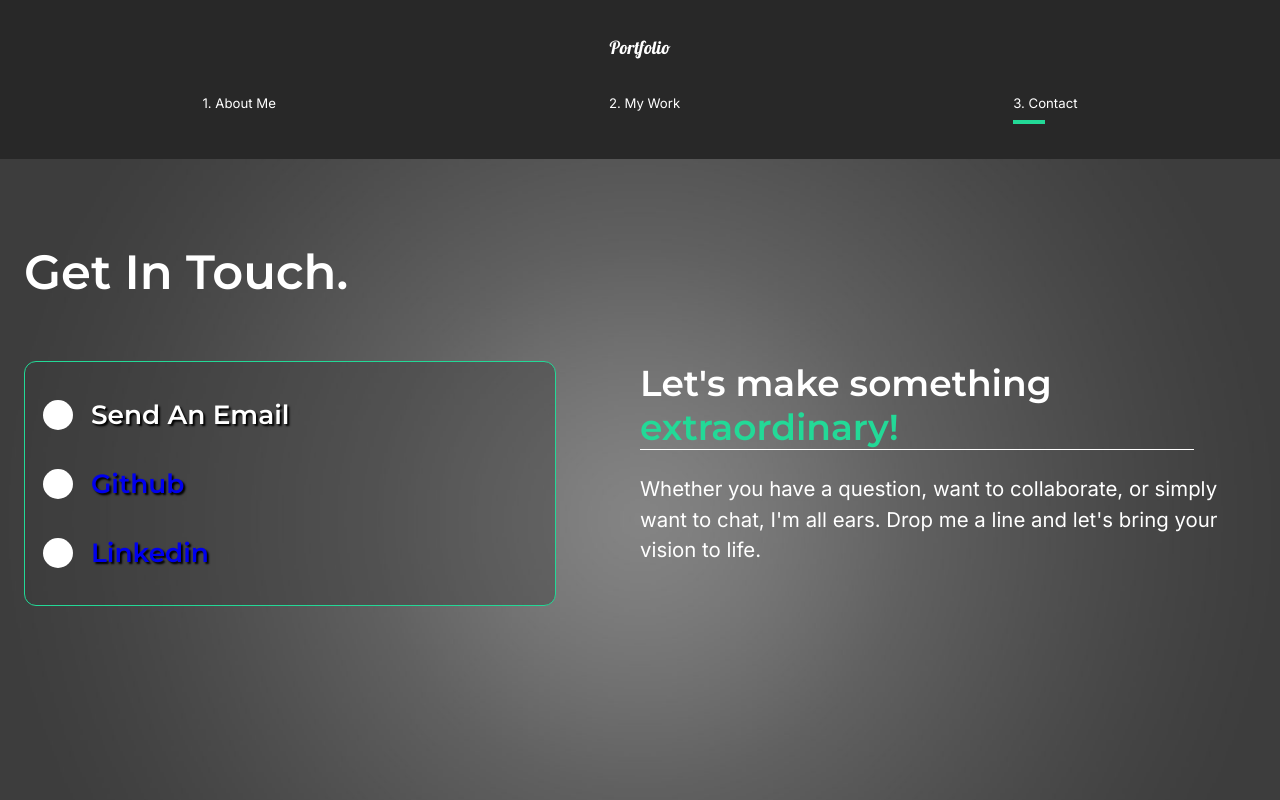
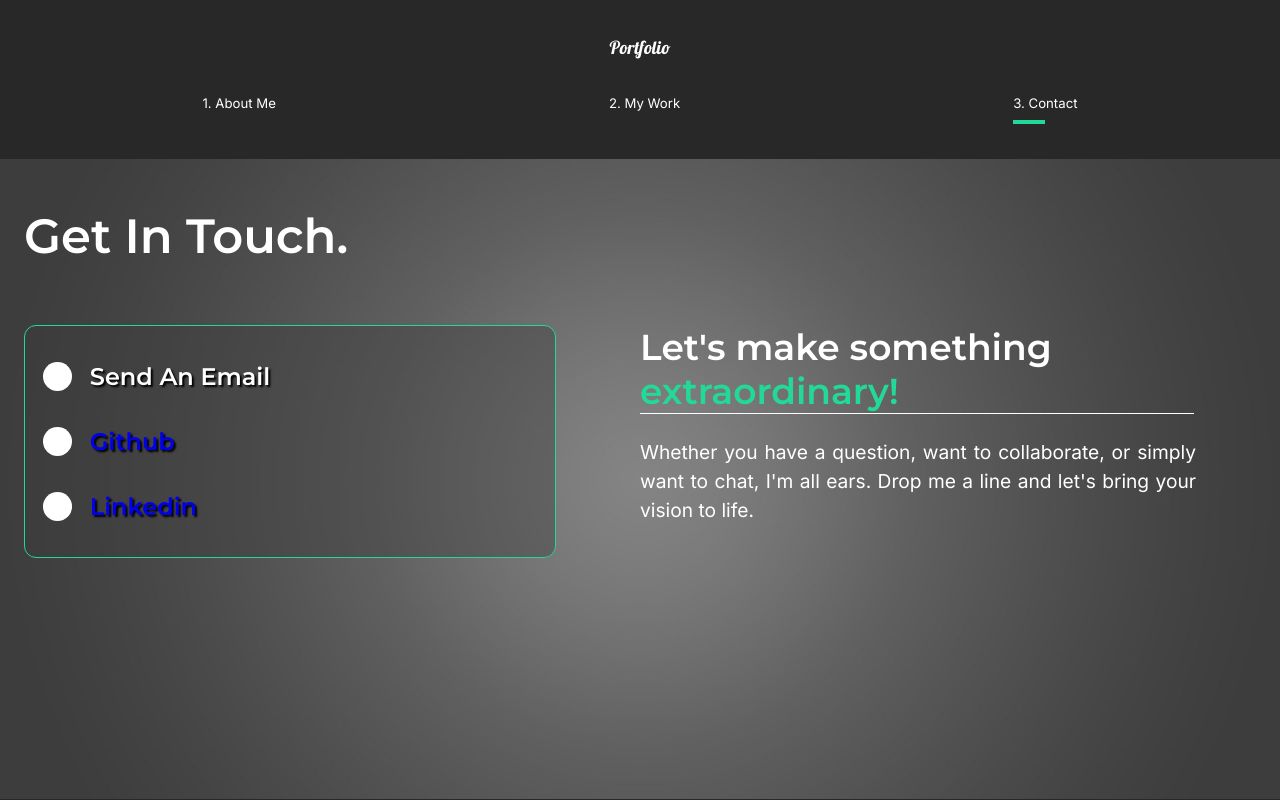
Before and after one commit to ViktorZbodulja/Portfolio, a React (Create React App) app: page /contact in a window 1280 px wide. Shown: the top 800 px of the page. Built offline with nearby package versions, Linux system fonts and the light colour scheme.

Commit message:
Contact page edited, faq anim edited, footer edited

```diff
--- a/src/components/CoursesList.jsx
+++ b/src/components/CoursesList.jsx
@@ -19,7 +19,7 @@ function CoursesList() {
             </div>
             <div className='course_description'>
               <p>|Flutter bootcamp|</p>
-              <p> HiveTech & ASEE</p>
+              <p>ASEE & HiveTech</p>
               <p> 2023.</p>
             </div>
           </motion.div>
--- a/src/components/Footer.jsx
+++ b/src/components/Footer.jsx
@@ -7,8 +7,8 @@ function Footer() {
     <div className='footer_container'>
         <h3>Copyright © 2023. All rights are reserved</h3>
         <div className='logo_container'>
-            <a><img src={linkedinLogo} alt='linkedin logo' /></a>
-            <a><img src={githubLogo} alt='github logo' /></a>
+            <a href='https://www.linkedin.com/in/viktor-zbodulja-4b0408228/' target='_blank'><img src={linkedinLogo} alt='linkedin logo' /></a>
+            <a href='https://github.com/ViktorZbodulja' target='_blank'><img src={githubLogo} alt='github logo' /></a>
         </div>
     </div>
   )
--- a/src/pages/Animation.jsx
+++ b/src/pages/Animation.jsx
@@ -1,4 +1,4 @@
-import { easeOut } from "framer-motion";
+import { delay, easeOut } from "framer-motion";
 
 export const pageAnimation = {
     hidden: {
--- a/src/styles/_contact.scss
+++ b/src/styles/_contact.scss
@@ -2,16 +2,16 @@
     display: flex;
     flex-wrap: wrap;
     align-content: flex-start;
-    padding: 5rem 10rem;
+    padding: 5rem 14rem;
     color: #353535;
-    min-height: 90vh;
+    min-height: 80vh;
     font-family: "Montserrat", sans-serif;
 
 }
 .contact_header {
     flex-basis: 100%;
     color: white;
-    margin: 5rem 0rem 5rem 0rem;
+    margin: 2rem 0rem 5rem 0rem;
 }
 .contact_title {
     color: black;
@@ -22,8 +22,8 @@
 }
 .circle {
     border-radius: 50%;
-    width: 2.5rem;
-    height: 2.5rem;
+    width: 2.4rem;
+    height: 2.4rem;
     background: #ffffff;
 }
 .social {
@@ -35,7 +35,7 @@
         display: flex;
         align-items: center;
         a{
-            font-size: 2.2rem;
+            font-size: 2rem;
             text-decoration: none;
             &:visited {
                 color: inherit;
@@ -71,19 +71,19 @@
     flex-basis: 50%;
     color: white;
     p {
-        font-size: 1.7rem;
+        font-size: 1.6rem;
+        margin-right: 5rem;
         //color: #909090;
         color: white;
         font-family: "Inter", sans-serif;
         font-weight: lighter;
+        text-align: justify;
     }
     h2 {
         font-size: 3rem;
         width: 90%;
         border-bottom: 1px solid rgb(255, 255, 255)
     }
-
-
 }
 .contact_svg {
     width: 4rem;
--- a/src/styles/app.css
+++ b/src/styles/app.css
@@ -244,8 +244,8 @@ p {
   padding: 5rem 10rem;
   color: white;
   display: block;
-  padding: 5rem 14rem;
-  height: 75vh;
+  padding: 5rem 14rem 0rem 14rem;
+  min-height: 75vh;
 }
 .faq span {
   display: block;
@@ -258,7 +258,7 @@ p {
 .faq .faq-line {
   background: #cccccc;
   height: 0.2rem;
-  margin: 2rem 0rem;
+  margin: 0.5rem 0rem;
   width: 100%;
 }
 .faq .question {
@@ -266,10 +266,10 @@ p {
   cursor: pointer;
 }
 .faq .answer {
-  padding: 2rem 0rem;
+  padding: 0.5rem 0rem;
 }
 .faq .answer p {
-  padding: 1rem 0rem;
+  padding: 0rem;
 }
 .faq .highlight_line {
   background: #23d997;
@@ -426,16 +426,16 @@ p {
   display: flex;
   flex-wrap: wrap;
   align-content: flex-start;
-  padding: 5rem 10rem;
+  padding: 5rem 14rem;
   color: #353535;
-  min-height: 90vh;
+  min-height: 80vh;
   font-family: "Montserrat", sans-serif;
 }
 
 .contact_header {
   flex-basis: 100%;
   color: white;
-  margin: 5rem 0rem 5rem 0rem;
+  margin: 2rem 0rem 5rem 0rem;
 }
 
 .contact_title {
@@ -449,8 +449,8 @@ p {
 
 .circle {
   border-radius: 50%;
-  width: 2.5rem;
-  height: 2.5rem;
+  width: 2.4rem;
+  height: 2.4rem;
   background: #ffffff;
 }
 
@@ -465,7 +465,7 @@ p {
   align-items: center;
 }
 .social h2 a {
-  font-size: 2.2rem;
+  font-size: 2rem;
   text-decoration: none;
 }
 .social h2 a:visited {
@@ -503,10 +503,12 @@ p {
   color: white;
 }
 .contact_txt p {
-  font-size: 1.7rem;
+  font-size: 1.6rem;
+  margin-right: 5rem;
   color: white;
   font-family: "Inter", sans-serif;
   font-weight: lighter;
+  text-align: justify;
 }
 .contact_txt h2 {
   font-size: 3rem;
@@ -761,6 +763,11 @@ p {
   font-weight: 600;
 }
 
+.logo_container a :hover {
+  scale: 1.1;
+  cursor: pointer;
+  transition: 0.3s ease-in-out;
+}
 .logo_container a img {
   height: 2rem;
   width: auto;
```
Also changed, not shown: src/styles/_faqSection.scss (+5 -5 lines), src/styles/_footer.scss (+11 -5 lines), 1 other file (tests, documents, lock files or other folders).
